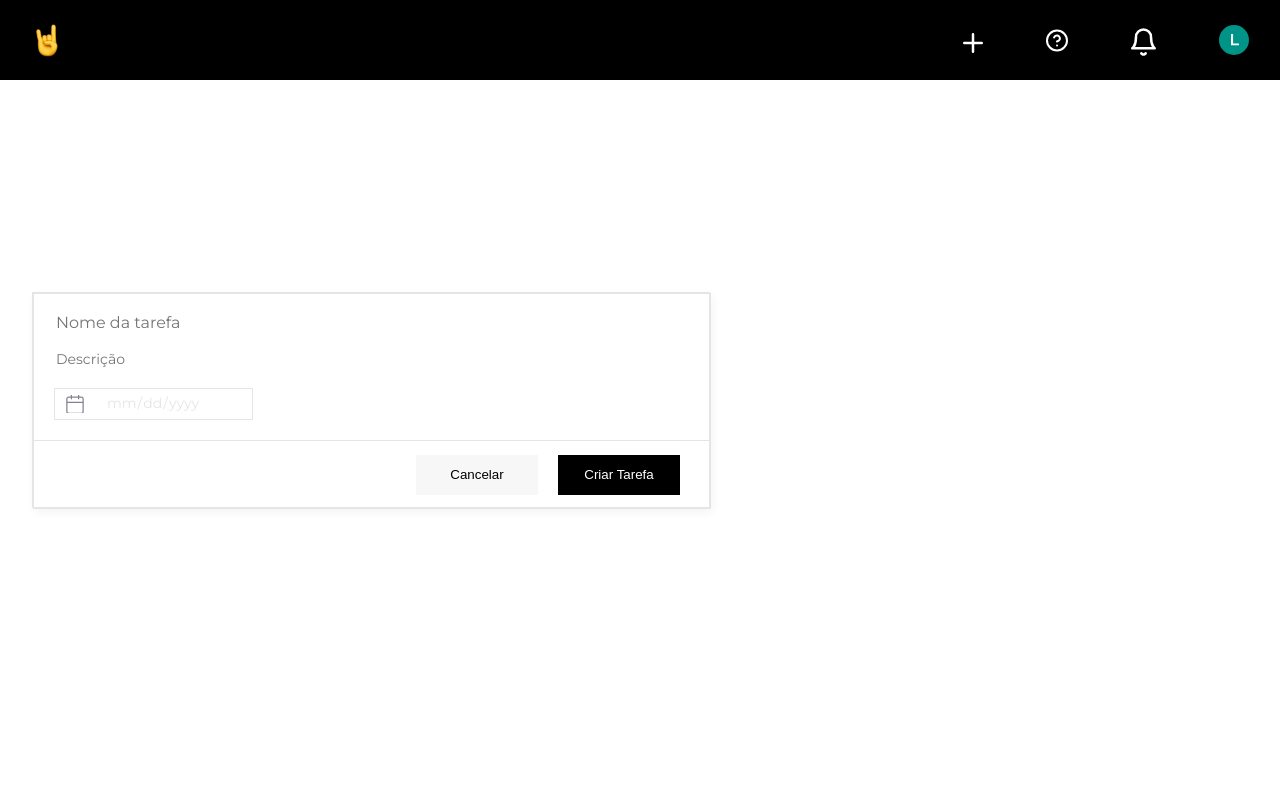
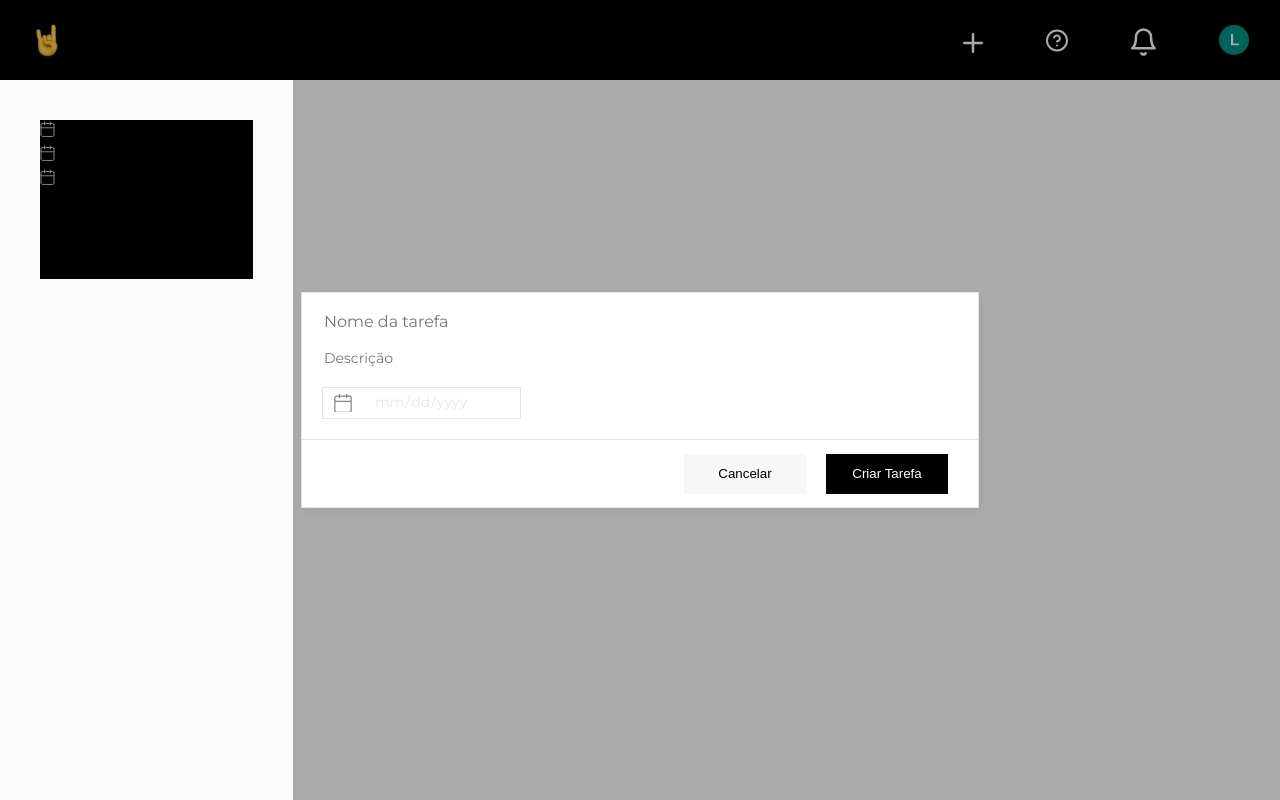
Before and after one commit to VitorRBrumatti/FrontEnd, a Vue app: page /Home in a window 1280 px wide. Both pictures are taken after a click on the element 973 px from the left and 43 px from the top of the page. Built offline with nearby package versions, Linux system fonts and the light colour scheme.

Commit message:
day 28/04

```diff
--- a/src/components/CriarTarefaModal.vue
+++ b/src/components/CriarTarefaModal.vue
@@ -1,34 +1,70 @@
-<script>
-
-export default {
-
-}
-</script>
 
 <template>
-    <div class="nova-tarefa">
-        <div class="superior">
-            <input class="nameTask" type="text" vmodel="nameTask" placeholder="Nome da tarefa">
-            <input class="description" type="text" vmodel="description" placeholder="Descrição">
-            <input class="date" vmodel="date" type="date">
-        </div>
-        <div class="inferior">
-            <div class="buttons">
-                <button class="cancelar">Cancelar</button>
-                <button class="criar">Criar Tarefa</button>
+    <div class="backdrop" v-if="showModal">
+        <div class="nova-tarefa">
+            <div class="superior">
+                <input class="nameTask" type="text" v-model="nameTask" placeholder="Nome da tarefa">
+                <input class="description" type="text" v-model="descriptionTask" placeholder="Descrição">
+                <input class="date" v-model="taskExpire" type="date">
+            </div>
+            <div class="inferior">
+                <div class="buttons">
+                    <button class="cancelar" @click="closeModal()" >Cancelar</button>
+                    <button class="criar" @click="createTask()">Criar Tarefa</button>
+                </div>
             </div>
         </div>
     </div>
 </template>
 
+<script>
+import axios from 'axios';
+export default {
+    props: {
+        showModal: {
+            type: Boolean,
+            required: true,
+        },
+    },
+    methods: {
+        closeModal() {
+            this.$emit('update:showModal', false);
+        },
+        createTask() {
+            let data = {
+                title: this.nameTask,
+                description: this.descriptionTask,
+                due_date: this.taskExpire
+            }
+            console.log(data);
+            // axios.post('tarefa', data)
+            // .then(() => this.$emit('update:showModal', false))
+        }
+    },
+}
+</script>
+
 
 <style scoped>
+.backdrop {
+    position: fixed;
+    top: 0;
+    left: 0;
+    width: 100%;
+    height: 100vh;
+    overflow: hidden;
+    background-color: #0005;
+    display: flex;
+    justify-content: center;
+    align-items: center;
+}
+
 .nova-tarefa {
     width: 678px;
     height: 216px;
     background: #FFFFFF;
-    border: 1px solid #E5E5E5;
     box-shadow: 2px 4px 10px 0px #0000000D;
+    overflow: hidden;
 }
 
 .superior {
--- a/src/components/Navbar.vue
+++ b/src/components/Navbar.vue
@@ -1,9 +1,13 @@
 <script>
-
 export default {
     data() {
         return {
             showing: false
+        }
+    },
+    methods: {
+        modalOpen() {
+            this.$emit('modalEmit')
         }
     },
 }
@@ -14,7 +18,7 @@ export default {
     <nav>
         <img src="../assets/rockLoose.png" alt="RockLoose" class="nav-rock">
         <div class="nav-menu">
-            <div class="taskHover" @mouseover="showing = true" @mouseout="showing = false">
+            <div class="taskHover" @click="modalOpen()" @mouseover="showing = true" @mouseout="showing = false">
                 <img src="../assets/criarTarefa.svg" alt="New task" class="newPlus">
                 <p v-show="showing == true" class="taskHover">Criar tarefa</p>
             </div>
--- /dev/null
+++ b/src/components/lateralBar.vue
@@ -0,0 +1,43 @@
+<script>
+
+</script>
+<template>
+    <div class="lateralOptions">
+        <div class="icons">
+            <div>
+                <img src="../assets/calendar.svg" alt="calendar">
+                <p></p>
+            </div>
+            <div>
+                <img src="../assets/calendar.svg" alt="calendar">
+                <p></p>
+            </div>
+            <div>
+                <img src="../assets/calendar.svg" alt="calendar">
+                <p></p>
+            </div>
+        </div>
+    </div>
+</template>
+
+<style scoped>
+.lateralOptions {
+    position: absolute;
+    width: 293px;
+    height: calc(100vh - 80px);
+    margin-top: 80px;
+    left: 0;
+    background-color: #FAFAFA;
+    align-self: self-start;
+    display: flex;
+}
+
+.icons {
+    width: 231px;
+    height: 159.1px;
+    background-color: black;
+    margin: 40px;
+    display: flex;
+    flex-direction: column;
+}
+</style>
--- a/src/views/HomeView.vue
+++ b/src/views/HomeView.vue
@@ -1,19 +1,60 @@
 <script>
 import Navbar from '@/components/Navbar.vue';
 import CriarTarefaModal from '@/components/CriarTarefaModal.vue';
+import lateralBar from '@/components/lateralBar.vue';
 export default {
+    data() {
+        return {
+            showModal: false,
+        }
+    },
+    methods: {
+        openModal() {
+            this.showModal = true;
+        }
+    },
     components: {
         Navbar,
-        CriarTarefaModal
+        CriarTarefaModal,
+        lateralBar
     },
 }
 </script>
 
 <template>
-    <Navbar />
-    <CriarTarefaModal />
+    <div class="fundo">
+        <div>
+            <Navbar @modalEmit="openModal()" />
+            <CriarTarefaModal v-model:showModal="showModal" />
+        </div>
+            <lateralBar></lateralBar>
+        <span>Entrada</span>
+    </div>
+
 </template>
 
-<style>
+<style scoped>
+.fundo {
+    position: fixed;
+    top: 0;
+    left: 0;
+    width: 100%;
+    height: 100vh;
+    overflow: hidden;
+    display: flex;
+    justify-content: center;
+    align-items: center;
+}
+
+
+span {
+    font-family: Montserrat;
+    font-size: 24px;
+    font-weight: 800;
+    line-height: 29.26px;
+    text-align: left;
+    color: #000000;
+}
+
 
 </style>
```
